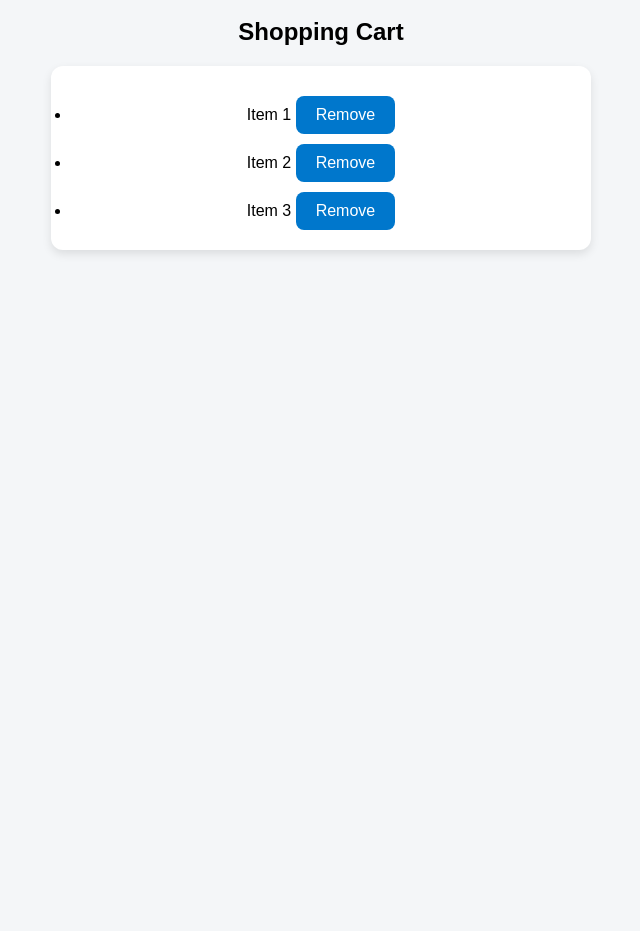
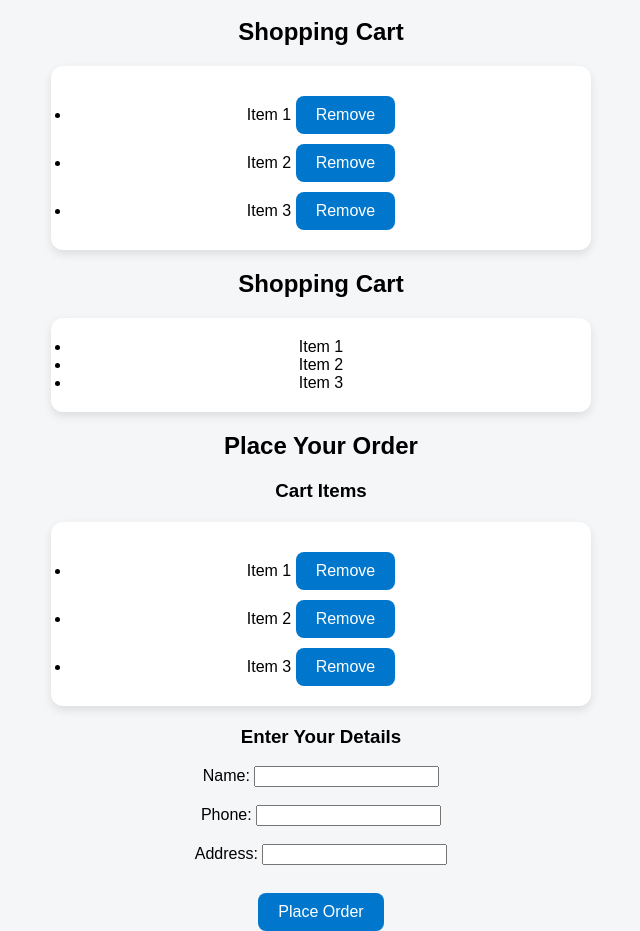
Before and after one commit to sksr8790-debug/practikalkarao, a plain HTML site: page index.html in a window 1280 px wide. Shown: the part 3505-4436 px from the top of the page, without its empty margins (319-959 px from the left). Before the commit the page ends 3775 px from the top, so only its background shows below. Drawn offline with Linux system fonts and the light colour scheme.

Commit message:
Add files via upload

```diff
--- a/index.html
+++ b/index.html
@@ -358,3 +358,48 @@ function sendToWhatsApp() {
   </script>
 </body>
 </html>
+<!DOCTYPE html>
+<html>
+<head>
+  <title>Cart Example</title>
+</head>
+<body>
+  <h2>Shopping Cart</h2>
+  <ul id="cart">
+    <li>Item 1</li>
+    <li>Item 2</li>
+    <li>Item 3</li>
+  </ul>
+</body>
+</html>
+<!DOCTYPE html>
+<html>
+<head>
+  <title>Place Order</title>
+</head>
+<body>
+  <h2>Place Your Order</h2>
+
+  <h3>Cart Items</h3>
+  <ul id="cart">
+    <li>Item 1 <button onclick="removeItem(this)">Remove</button></li>
+    <li>Item 2 <button onclick="removeItem(this)">Remove</button></li>
+    <li>Item 3 <button onclick="removeItem(this)">Remove</button></li>
+  </ul>
+
+  <h3>Enter Your Details</h3>
+  <form>
+    Name: <input type="text" name="name" required><br><br>
+    Phone: <input type="text" name="phone" required><br><br>
+    Address: <input type="text" name="address" required><br><br>
+    <button type="submit">Place Order</button>
+  </form>
+
+  <script>
+    function removeItem(button) {
+      const item = button.parentElement;
+      item.remove();
+    }
+  </script>
+</body>
+</html>
```
